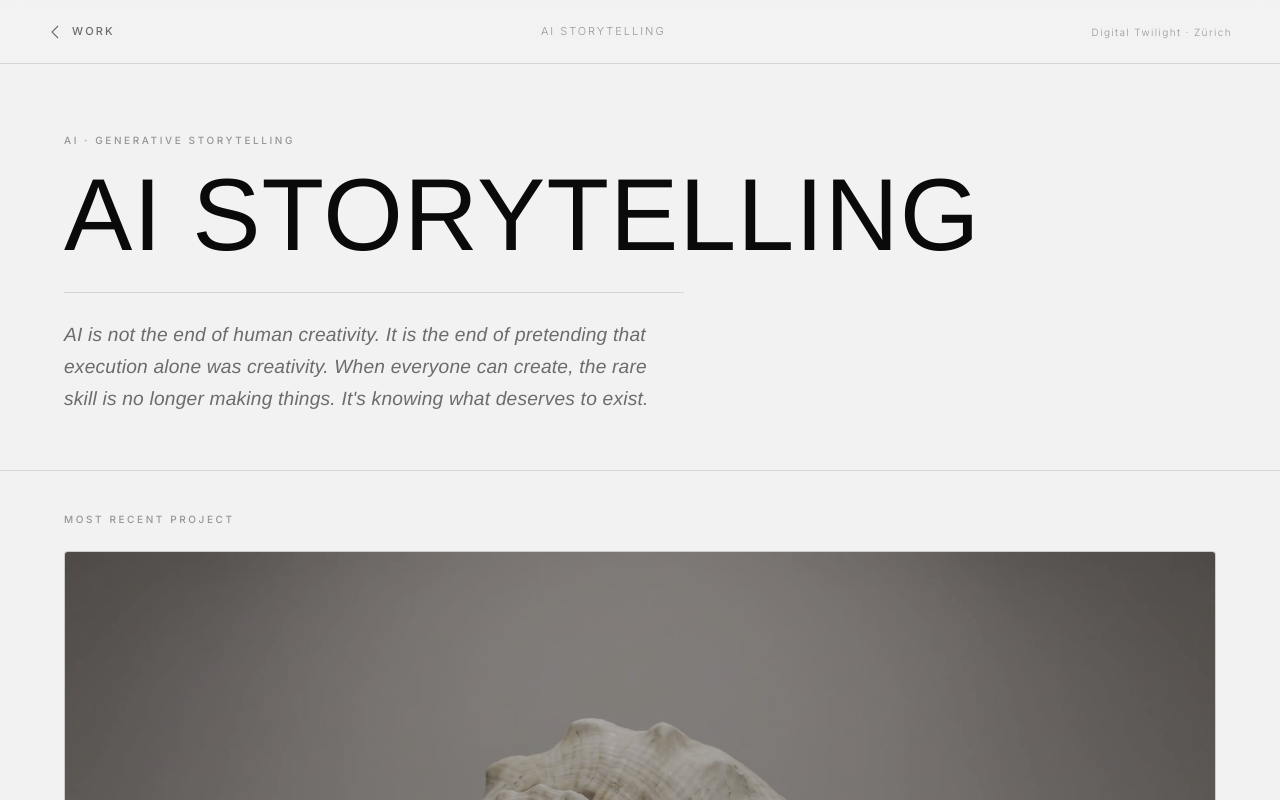
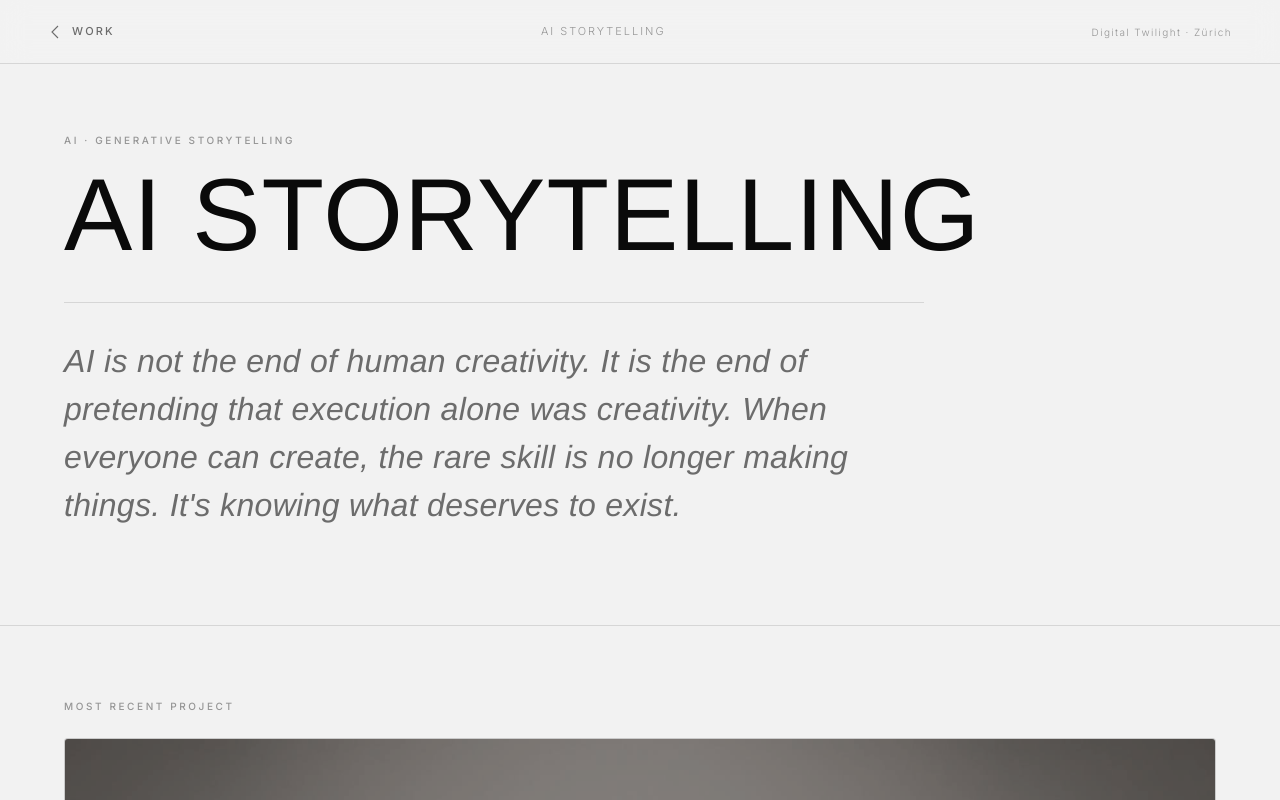
Before and after one commit to aneecoco-lgtm/digital-twilight, a React (Vite) app: page /work/ai-storytelling in a window 1280 px wide. Shown: the top 800 px of the page. Built offline with nearby package versions, Linux system fonts and the light colour scheme.

Commit message:
AI Storytelling: enlarge hero quote and separate it from featured section

```diff
--- a/src/pages/AiStorytelling.css
+++ b/src/pages/AiStorytelling.css
@@ -67,7 +67,7 @@
 
 /* ── Header ── */
 .ais-head {
-  padding: 132px 64px 56px;
+  padding: 132px 64px 96px;
   max-width: 1200px;
 }
 .ais-head .ais-eyebrow { margin-bottom: 20px; }
@@ -83,21 +83,21 @@
 }
 .ais-hero-quote {
   font-family: var(--display);
-  font-size: clamp(15px, 1.5vw, 20px);
+  font-size: clamp(20px, 2.5vw, 32px);
   font-weight: 300;
   font-style: italic;
-  line-height: 1.65;
+  line-height: 1.5;
   letter-spacing: 0.01em;
   color: var(--ink-dim);
-  max-width: 620px;
-  margin: 30px 0 0;
-  padding-top: 26px;
+  max-width: 860px;
+  margin: 40px 0 0;
+  padding-top: 34px;
   border-top: 1px solid var(--line);
 }
 
 /* ── Featured (video 3/4 + description 1/4) ── */
 .ais-feature {
-  padding: 40px 64px 72px;
+  padding: 72px 64px 72px;
   border-top: 1px solid var(--line);
 }
 .ais-feature .ais-label { margin-bottom: 24px; }
```
